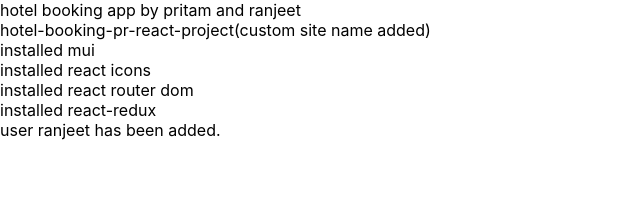
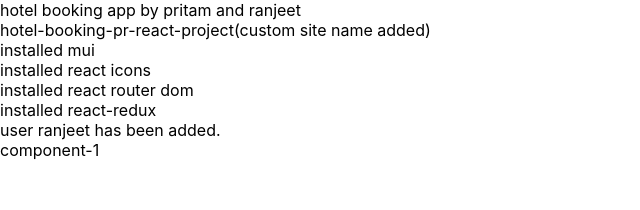
Before and after one commit to Pritam-Gayen/hotel-booking-pr-react-project, a React (Create React App) app: page / in a window 1280 px wide. Shown: the top 210 px of the page, without its empty margins (0-640 px from the left). Built offline with nearby package versions, Linux system fonts and the light colour scheme.

Commit message:
checking changes

```diff
--- a/src/App.js
+++ b/src/App.js
@@ -16,6 +16,8 @@
       installed react-redux
       <br></br>
       user ranjeet has been added.
+      <br></br>
+      component-1
     </>
   );
 }
```
